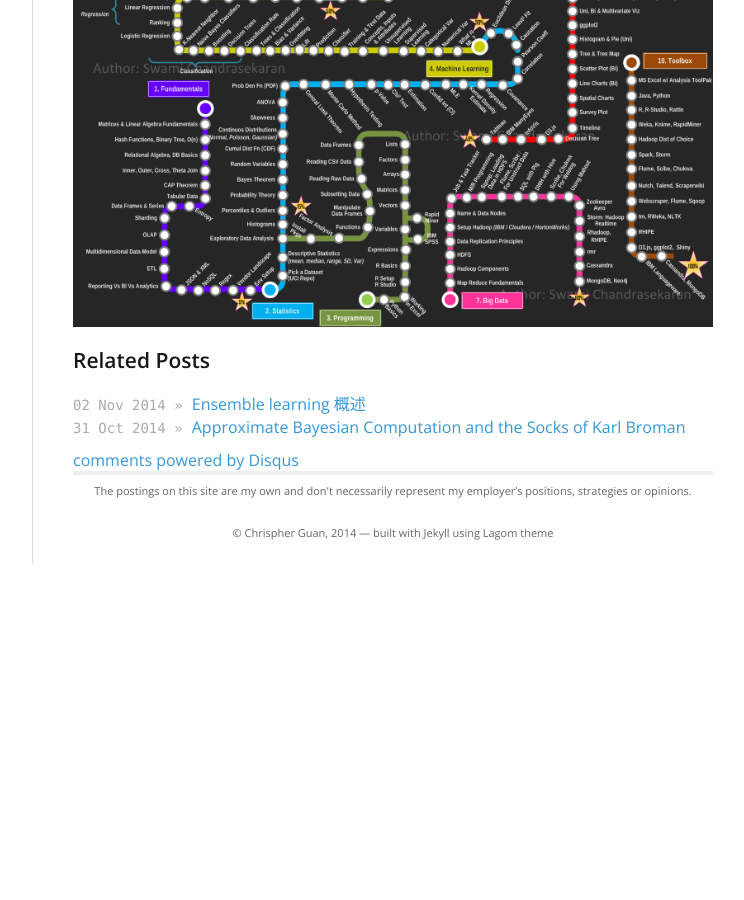
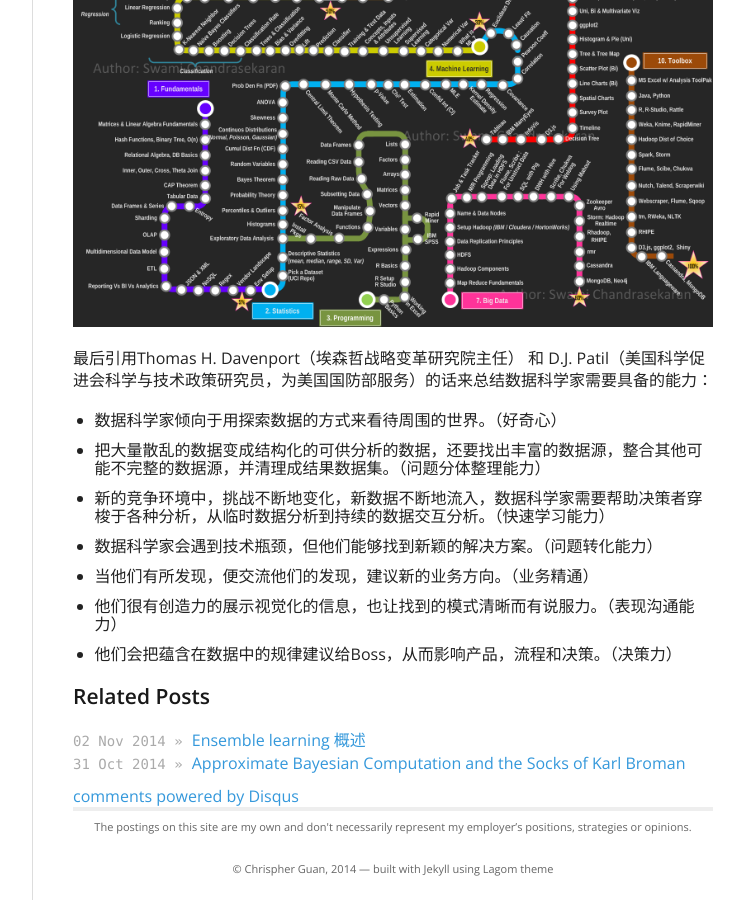
Before and after one commit to chrispher/chrispher.github.com, a Jekyll site: the page built from _posts/Resource/2014-10-22-如何学习数据科学.md, in a window 1280 px wide and 900 px high, scrolled down 6073 px. Shown: the whole window, without its empty margins (378-1122 px from the left). Built offline with Jekyll 4.4.1, drawn with Linux system fonts in a browser that asks for light colours; nearby versions of some CDN libraries; comment, search, counter and statistics services are not loaded; before the commit the page ends 6637 px from its top, so only the background shows below that; some of the changed text lies outside the part shown.

Commit message:
modify the content

```diff
--- a/_posts/Resource/2014-10-22-数据科学个人学习认知.md
+++ b/_posts/Resource/2014-10-22-如何学习数据科学.md
@@ -1,12 +1,12 @@
 ---
 layout: post
-title: 数据科学个人认知
+title: 如何学习数据科学
 comments: true
 category: Resource
 tags: [data science, books, video, 教程]
 ---
 
-本文主要是个人对如何学习数据科学的一些个人认知。
+本文主要是个人对如何学习数据科学的一些个人认知，附录部分参考了网上资源。
 
 ###主要内容
 - [1.概述](#1.概述)
@@ -208,3 +208,13 @@
 ####5.3 数据科学学习图谱
 
 <img src="http://chrispher.github.com/images/resource/road_data_science.jpg" height="100%" width="100%">
+
+最后引用Thomas H. Davenport（埃森哲战略变革研究院主任） 和 D.J. Patil（美国科学促进会科学与技术政策研究员，为美国国防部服务）的话来总结数据科学家需要具备的能力：
+
+- 数据科学家倾向于用探索数据的方式来看待周围的世界。（好奇心）
+- 把大量散乱的数据变成结构化的可供分析的数据，还要找出丰富的数据源，整合其他可能不完整的数据源，并清理成结果数据集。（问题分体整理能力）
+- 新的竞争环境中，挑战不断地变化，新数据不断地流入，数据科学家需要帮助决策者穿梭于各种分析，从临时数据分析到持续的数据交互分析。（快速学习能力）
+- 数据科学家会遇到技术瓶颈，但他们能够找到新颖的解决方案。（问题转化能力）
+- 当他们有所发现，便交流他们的发现，建议新的业务方向。（业务精通）
+- 他们很有创造力的展示视觉化的信息，也让找到的模式清晰而有说服力。（表现沟通能力）
+- 他们会把蕴含在数据中的规律建议给Boss，从而影响产品，流程和决策。（决策力）
```
